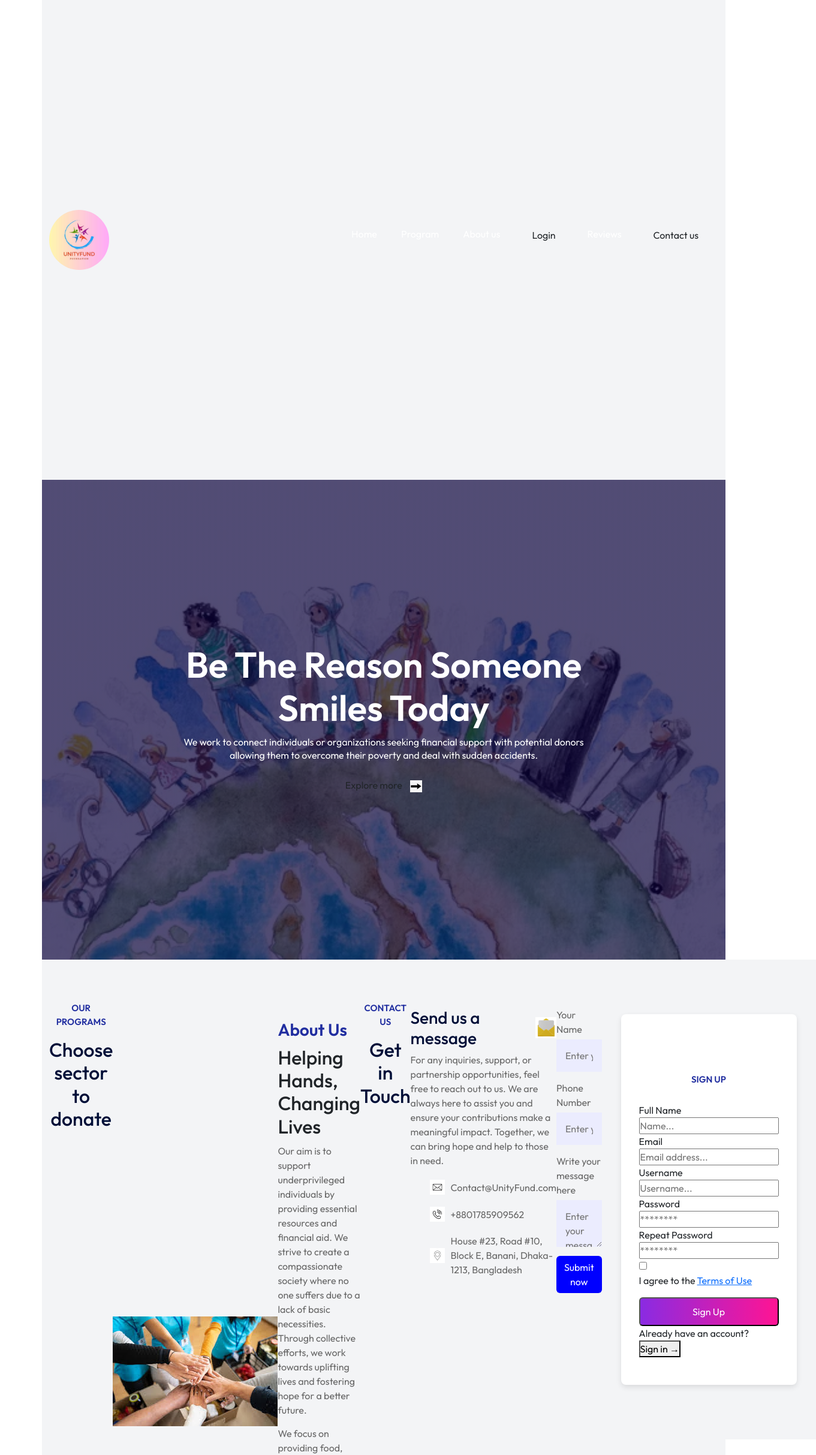
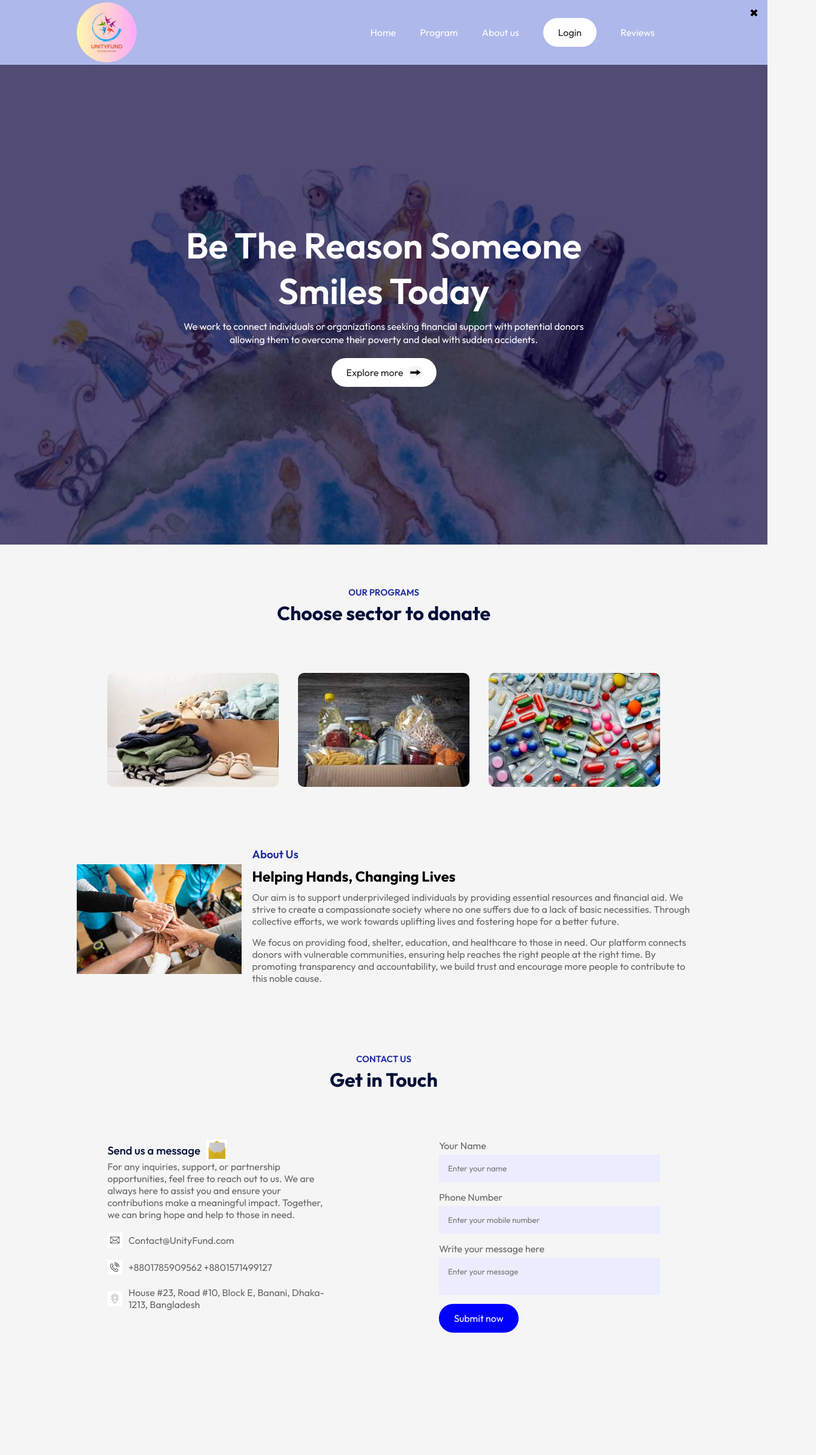
Before and after one commit to borsha0510/Unityfundproject, a React (Vite) app in the folder unityfund/: page / in a window 1280 px wide. Shown: the top 2426 px of the page at 60% size, 1361 px wide, since content can reach past the window. After the commit the page ends 2322 px from the top, so only its background shows below. Built offline with nearby package versions, Linux system fonts and the light colour scheme.

Commit message:
work to login button

```diff
--- a/unityfund/package.json
+++ b/unityfund/package.json
@@ -11,11 +11,13 @@
   },
   "dependencies": {
     "bootstrap": "^5.3.3",
+    "formik": "^2.4.6",
     "postcss": "^8.5.2",
     "react": "^19.0.0",
     "react-dom": "^19.0.0",
     "react-icons": "^5.4.0",
-    "react-router-dom": "^7.1.5"
+    "react-router-dom": "^7.2.0",
+    "yup": "^1.6.1"
   },
   "devDependencies": {
     "@eslint/js": "^9.19.0",
--- a/unityfund/src/App.jsx
+++ b/unityfund/src/App.jsx
@@ -6,18 +6,13 @@ import Title from "./components/Title/Title";
 import About from "./components/About/About";
 import Contact from "./components/Contact/Contact";
 import Login from "./components/Login/Login";
-import MovePage from "./components/MovePage/MovePage";
 
 const App = () => {
   const [showLogin, setShowLogin] = useState(false);
 
   return (
     <div>
-      {showLogin ? (
-        <Login />
-      ) : (
-        <>
-          <Navbar />
+      <Navbar setShowLogin={setShowLogin} />
       <Hero />
       <div className="container">
         <Title subTitle="OUR PROGRAMS" title="Choose sector to donate" />
@@ -25,19 +20,13 @@ const App = () => {
         <About />
         <Title subTitle="Contact Us" title="Get in Touch" />
         <Contact />
-            <MovePage />
       </div>
-        </>
+
+      {showLogin && (
+        <div className="modal">
+          <Login setShowLogin={setShowLogin} />
+        </div>
       )}
-
-      <div className="text-center mt-3">
-        <button
-          className="btn btn-primary"
-          onClick={() => setShowLogin(!showLogin)}
-        >
-          {showLogin ? "Go to Home" : "Login"}
-        </button>
-      </div>
     </div>
   );
 };
--- a/unityfund/src/components/Contact/Contact.css
+++ b/unityfund/src/components/Contact/Contact.css
@@ -1,51 +1,52 @@
-.contact{
+.contact {
   margin: 80px auto;
   max-width: 90%;
   display: flex;
   align-content: center;
   justify-content: space-between;
 }
-.contact-col{
+.contact-col {
   flex-basis: 40%;
   color: #676767;
 }
-.contact-col h3{
-    color: #000F38;
+.contact-col h3 {
+  color: #000f38;
   font-weight: 500;
   font-weight: 25px;
   display: flex;
   align-items: center;
   margin-bottom: 20pxi;
 }
-.contact-col h3 img{
+.contact-col h3 img {
   width: 35px;
   margin-left: 10px;
 }
-.contact-col p{
+.contact-col p {
   max-width: 450px;
   list-style: 0.3;
 }
-.contact-col ul li{
+.contact-col ul li {
   display: flex;
   align-items: center;
   margin: 20px 0;
 }
-.contact-col ul li img{
+.contact-col ul li img {
   width: 25px;
   margin-right: 10px;
 }
-.contact form input, .contact form textarea{
+.contact form input,
+.contact form textarea {
   display: block;
   width: 100%;
-    background: #EBECFE;
+  background: #ebecfe;
   padding: 15px;
   border: 0;
   outline: 0;
   margin-bottom: 15px;
   margin-top: 5px;
-    resize: none:
+  resize: none;
 }
-.contact-col span{
+.contact-col span {
   display: block;
   margin: 20px 0;
 }
--- a/unityfund/src/components/Contact/Contact.jsx
+++ b/unityfund/src/components/Contact/Contact.jsx
@@ -5,7 +5,7 @@ import email from "../../assets/email.png";
 import phone from "../../assets/phone.png";
 import location from "../../assets/location.png";
 
-const Contact = () => {
+const Contact = ({ setShowLogin }) => {
   const [result, setResult] = React.useState("");
   const onSubmit = async (event) => {
     event.preventDefault();
@@ -39,6 +39,9 @@ const Contact = () => {
   return (
     <div className="contact">
       <div className="contact-col">
+        <button className="btn-close" onClick={() => setShowContact(false)}>
+          ✖
+        </button>
         <h3>
           Send us a message <img src={message} alt="" />
         </h3>
@@ -56,7 +59,7 @@ const Contact = () => {
           <li>
             {" "}
             <img src={phone} alt="" />
-            +8801785909562
+            +8801785909562 +8801571499127
           </li>
           <li>
             <img src={location} alt="" /> House #23, Road #10, Block E, Banani,
--- a/unityfund/src/components/Login/Login.css
+++ b/unityfund/src/components/Login/Login.css
@@ -1,49 +1,97 @@
+/* Full-screen background styling */
 .login-container {
+  height: 100vh;
   display: flex;
+  align-items: center;
   justify-content: center;
-  align-items: center;
-  height: 100vh;
-  background-size: cover;
-  background-position: center;
+  background: url("../../assets/home.png") no-repeat center center/cover;
 }
 
-.login-box {
-  background: rgba(255, 255, 255, 0.9);
-  padding: 30px;
+/* Centered login card */
+.card {
+  background: rgba(255, 255, 255, 0.95);
   border-radius: 10px;
-  width: 350px;
-  box-shadow: 0px 0px 10px rgba(0, 0, 0, 0.1);
+  box-shadow: 0px 4px 10px rgba(0, 0, 0, 0.1);
+  padding: 2rem;
+  width: 400px;
   text-align: center;
+  position: relative;
 }
 
-.login-box h2 {
-  font-size: 24px;
-  margin-bottom: 10px;
+/* Close button */
+.btn-close {
+  position: absolute;
+  top: 10px;
+  right: 15px;
+  background: none;
+  border: none;
+  font-size: 18px;
+  cursor: pointer;
 }
 
-.forgot-password {
-  text-decoration: none;
-  color: #2eb9d8;
+/* Input field styling */
+.form-control {
+  width: 100%;
+  border-radius: 5px;
+  border: 1px solid #ced4da;
+  padding: 10px;
+  margin: 10px 0;
+}
+
+/* Remember me checkbox and forgot password */
+.form-options {
+  display: flex;
+  justify-content: space-between;
   font-size: 14px;
 }
 
-.social-icons {
-  display: flex;
-  gap: 15px;
-  margin-top: 10px;
+.form-options a {
+  text-decoration: none;
+  color: #007bff;
 }
 
-.social-icon {
-  font-size: 24px;
+.form-options a:hover {
+  text-decoration: underline;
+  color: #0056b3;
+}
+
+/* Login button */
+.btn-primary {
+  background-color: #28a745;
+  border: none;
+  padding: 10px;
+  font-weight: bold;
+  width: 100%;
+  color: white;
   cursor: pointer;
 }
 
-.fb {
-  color: #3b5998;
+.btn-primary:hover {
+  background-color: #218838;
 }
-.twitter {
-  color: #1da1f2;
+
+/* Social login buttons */
+.social-login {
+  margin-top: 15px;
+  display: flex;
+  justify-content: center;
+  gap: 10px;
 }
-.google {
-  color: #db4437;
+
+.social-login button {
+  border: none;
+  background: none;
+  font-size: 18px;
+  cursor: pointer;
 }
+
+.social-login i {
+  color: #007bff;
+  font-size: 24px;
+}
+
+@media (max-width: 768px) {
+  .card {
+    width: 90%;
+  }
+}
--- a/unityfund/src/components/Login/Login.jsx
+++ b/unityfund/src/components/Login/Login.jsx
@@ -1,65 +1,44 @@
 import React from "react";
-import "bootstrap/dist/css/bootstrap.min.css";
+import { useNavigate } from "react-router-dom";
 import "./Login.css";
-import home from "../../assets/home.png";
-import { FaFacebook, FaTwitter, FaGoogle } from "react-icons/fa";
-import Signup from "../Signup/Signup";
 
-const Login = ({ onSignupClick }) => {
+const Login = ({ setShowLogin }) => {
   return (
-    <div
-      className="login-container"
-      style={{ backgroundImage: `url(${home})` }}
-    >
-      <div className="login-box">
-        <h2> Sign In </h2>
+    <div className="login-container">
+      <div className="card">
+        <button className="btn-close" onClick={() => setShowLogin(false)}>
+          ✖
+        </button>
+        <h2>Sign In</h2>
+
         <form>
-          <div className="form-group">
-            <label> </label>
-            <input
-              type="text"
-              className="form-control"
-              placeholder="Enter username"
-            />
+          <input type="text" placeholder="Username" className="form-control" />
+          <input
+            type="password"
+            placeholder="Password"
+            className="form-control"
+          />
+          <div className="form-options">
+            <label>
+              <input type="checkbox" /> Remember me
+            </label>
+            <a href="#">Forgot Password?</a>
           </div>
-          <div className="form-group">
-            <label> </label>
-            <input
-              type="password"
-              className="form-control"
-              placeholder="Enter password"
-            />
-          </div>
-          <div className="form-check d-flex align-items-center justify-content-between">
-            <div className="d-flex align-items-center">
-              <input
-                type="checkbox"
-                className="form-check-input"
-                id="rememberMe"
-              />
-              <label className="form-check-label" htmlFor="rememberMe">
-                {" "}
-                Remember me{" "}
-              </label>
-            </div>
-            <a href="#" className="forgot-password ml-auto">
-              {" "}
-              Forgot Password?{" "}
-            </a>
-          </div>
-          <button type="submit" className="btn btn-success w-100">
-            {" "}
-            Log In{" "}
+          <button type="submit" className="btn-primary">
+            Log In
           </button>
         </form>
-        <p className="text-center mt-3">Don't have an account?</p>
-        <button onClick={onSignupClick} className="btn btn-primary w-100">
-          Sign Up
-        </button>
-        <div className="social-icons d-flex justify-content-center mt-3">
-          <FaFacebook className="social-icon fb" />
-          <FaTwitter className="social-icon twitter" />
-          <FaGoogle className="social-icon google" />
+        <p>or sign in with</p>
+        <div className="social-login">
+          <button>
+            <i className="fab fa-facebook"></i>
+          </button>
+          <button>
+            <i className="fab fa-twitter"></i>
+          </button>
+          <button>
+            <i className="fab fa-google"></i>
+          </button>
         </div>
       </div>
     </div>
--- a/unityfund/src/components/MovePage/MovePage.jsx
+++ /dev/null
@@ -1,19 +0,0 @@
-import React, { useState } from "react";
-import Login from "../../components/Login/Login";
-import Signup from "../../components/Signup/Signup";
-
-const MovePage = () => {
-  const [showLogin, setShowLogin] = useState(false);
-
-  return (
-    <div>
-      {showLogin ? (
-        <Login onSignupClick={() => setShowLogin(false)} />
-      ) : (
-        <Signup onLoginClick={() => setShowLogin(true)} />
-      )}
-    </div>
-  );
-};
-
-export default MovePage;
--- a/unityfund/src/components/Navbar/Navbar.jsx
+++ b/unityfund/src/components/Navbar/Navbar.jsx
@@ -1,20 +1,25 @@
 import React from "react";
 import "./Navbar.css";
 import logo from "../../assets/logo.png";
-const Navbar = () => {
+
+const Navbar = ({ setShowLogin }) => {
   return (
     <nav className="container">
-      <img src={logo} alt="" className="logo" />
+      <img src={logo} alt="Logo" className="logo" />
       <ul>
         <li>Home</li>
         <li>Program</li>
         <li>About us</li>
         <li>
-          <button className="btn">Login </button>
+          <button className="btn" onClick={() => setShowLogin(true)}>
+            Login
+          </button>
         </li>
         <li>Reviews</li>
         <li>
-          <button className="btn">Contact us</button>
+          {/*<button className="btn" onClick={() => setShowLogin(true)}>
+            Contact us
+          </button>*/}
         </li>
       </ul>
     </nav>
--- a/unityfund/src/components/Signup/Signup.css
+++ b/unityfund/src/components/Signup/Signup.css
@@ -6,7 +6,7 @@
 
 .left-side {
   flex: 1;
-  background: url("../../assets/img9.png") center/cover no-repeat;
+  background: url("../../assets/home.png") center/cover no-repeat;
   position: relative;
 }
 
--- a/unityfund/src/components/Signup/Signup.jsx
+++ b/unityfund/src/components/Signup/Signup.jsx
@@ -1,44 +1,91 @@
 import React from "react";
+import { Formik, Form, Field, ErrorMessage } from "formik";
+import * as Yup from "yup";
 import "./Signup.css";
+
+const SignupSchema = Yup.object().shape({
+  fullName: Yup.string().required("Full Name is required"),
+  email: Yup.string().email("Invalid email").required("Email is required"),
+  username: Yup.string().required("Username is required"),
+  password: Yup.string()
+    .min(6, "Password must be at least 6 characters")
+    .required("Password is required"),
+  confirmPassword: Yup.string()
+    .oneOf([Yup.ref("password"), null], "Passwords must match")
+    .required("Confirm Password is required"),
+});
 
 const Signup = ({ onLoginClick }) => {
   return (
-    <div className="container">
-      <div className="left-side">
-        <div className="overlay"></div>
-      </div>
     <div className="right-side">
-        <div className="form-container">
-          <h2 className="title">Sign Up</h2>
-          <form>
+      <h2>Sign Up</h2>
+      <Formik
+        initialValues={{
+          fullName: "",
+          email: "",
+          username: "",
+          password: "",
+          confirmPassword: "",
+        }}
+        validationSchema={SignupSchema}
+        onSubmit={(values) => console.log("Signup values:", values)}
+      >
+        {({ isSubmitting }) => (
+          <Form>
             <div className="form-group">
-              <label>Full Name</label>
-              <input type="text" placeholder="Name..." />
+              <Field type="text" name="fullName" placeholder="Full Name" />
+              <ErrorMessage
+                name="fullName"
+                component="div"
+                className="text-danger"
+              />
             </div>
             <div className="form-group">
-              <label>Email</label>
-              <input type="email" placeholder="Email address..." />
+              <Field type="email" name="email" placeholder="Email address" />
+              <ErrorMessage
+                name="email"
+                component="div"
+                className="text-danger"
+              />
             </div>
             <div className="form-group">
-              <label>Username</label>
-              <input type="text" placeholder="Username..." />
+              <Field type="text" name="username" placeholder="Username" />
+              <ErrorMessage
+                name="username"
+                component="div"
+                className="text-danger"
+              />
             </div>
             <div className="form-group">
-              <label>Password</label>
-              <input type="password" placeholder="********" />
+              <Field type="password" name="password" placeholder="Password" />
+              <ErrorMessage
+                name="password"
+                component="div"
+                className="text-danger"
+              />
             </div>
             <div className="form-group">
-              <label>Repeat Password</label>
-              <input type="password" placeholder="********" />
+              <Field
+                type="password"
+                name="confirmPassword"
+                placeholder="Confirm Password"
+              />
+              <ErrorMessage
+                name="confirmPassword"
+                component="div"
+                className="text-danger"
+              />
             </div>
-            <div className="checkbox-container">
-              <input type="checkbox" />
-              <p>
-                I agree to the <a href="#">Terms of Use</a>
-              </p>
-            </div>
-            <button className="signup-button">Sign Up</button>
-          </form>
+            <button
+              type="submit"
+              className="signup-button"
+              disabled={isSubmitting}
+            >
+              Sign Up
+            </button>
+          </Form>
+        )}
+      </Formik>
       <p className="signin-text">
         Already have an account?{" "}
         <button onClick={onLoginClick} className="toggle-button">
@@ -46,8 +93,6 @@ const Signup = ({ onLoginClick }) => {
         </button>
       </p>
     </div>
-      </div>
-    </div>
   );
 };
 
```
Also changed, not shown: 1 other file (tests, documents, lock files or other folders). Lines whose indentation alone changed are shown as unchanged.
